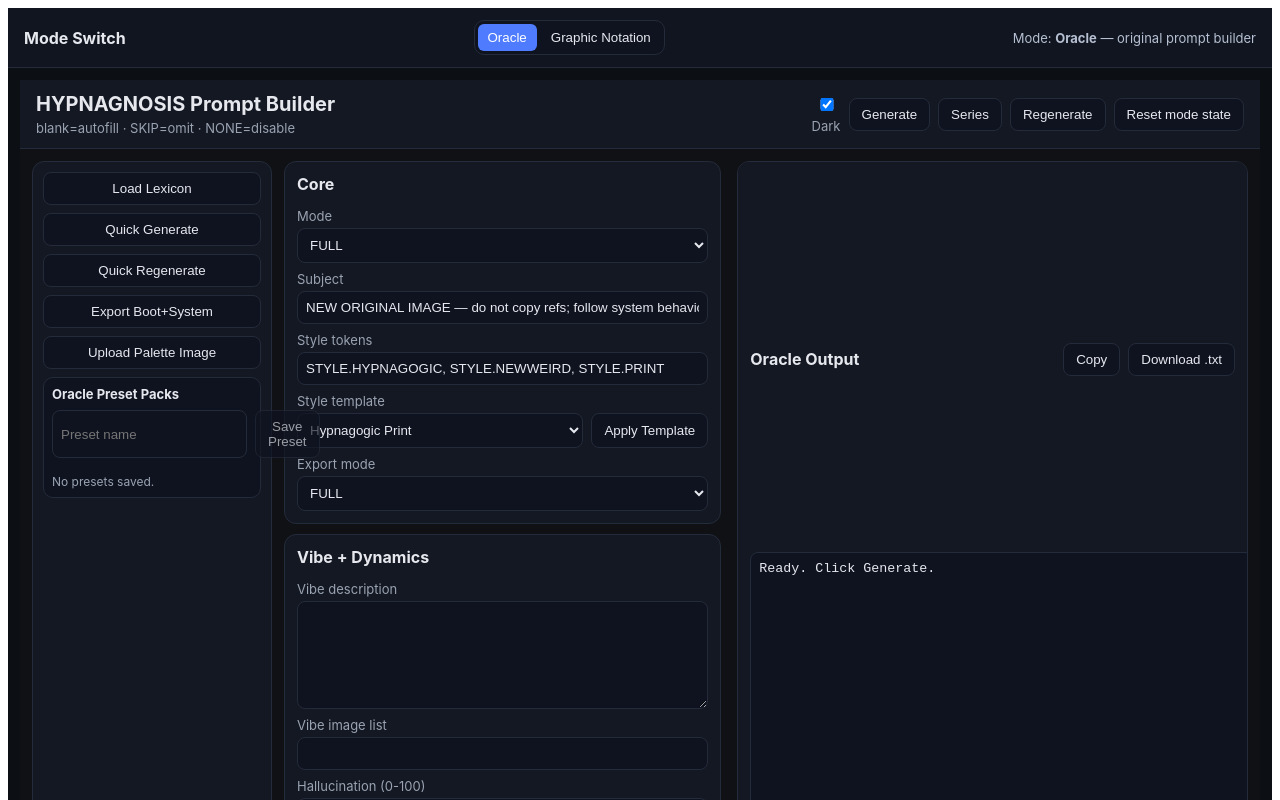
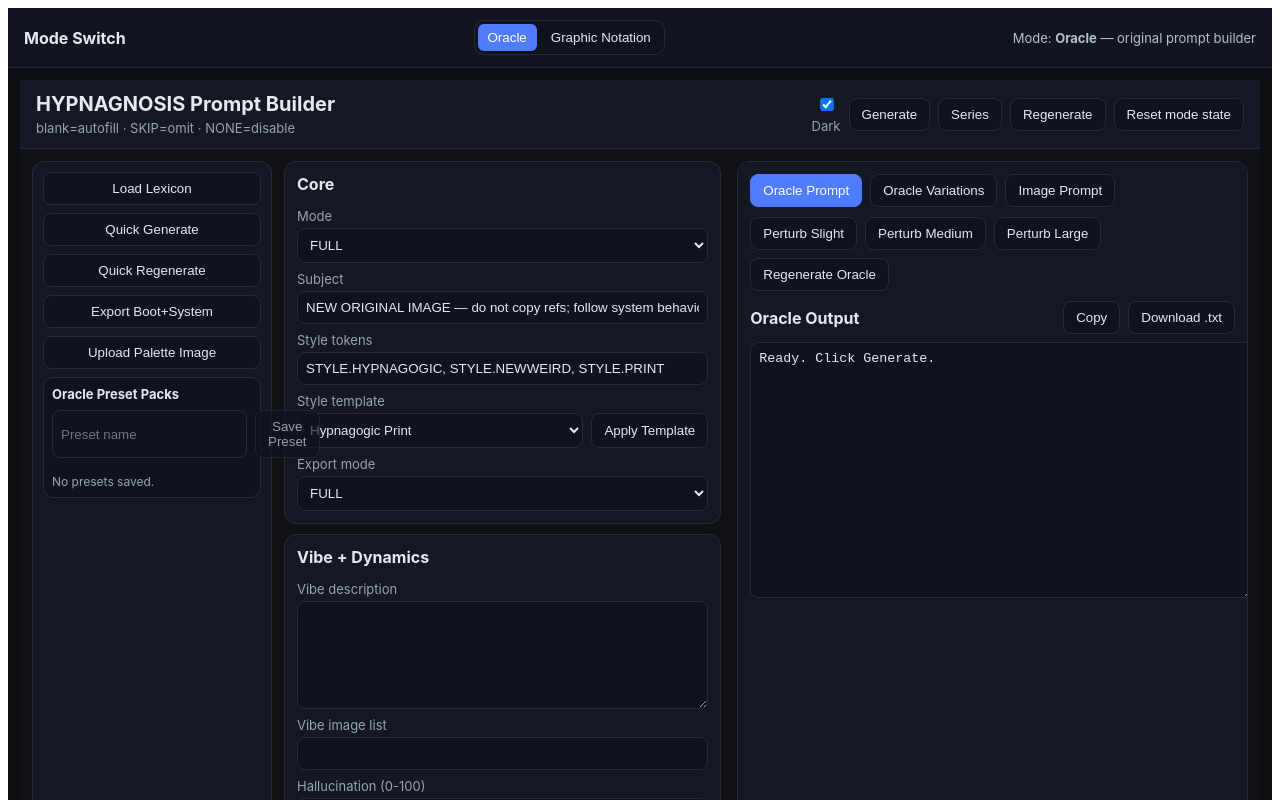
Before and after one commit to hgw3lls/oracle, a React (Vite) app: page / in a window 1280 px wide. Shown: the top 800 px of the page. Built offline with nearby package versions, Linux system fonts and the light colour scheme.

Commit message:
Add image prompt tab workflow with perturb/regenerate controls

```diff
--- a/src/app/App.tsx
+++ b/src/app/App.tsx
@@ -42,6 +42,34 @@ const MODE_META = {
 };
 
 type BuilderMode = 'oracle' | 'graphicNotation';
+type OutputTab = 'oraclePrompt' | 'oracleVariations' | 'imagePrompt';
+type PerturbationStrength = 'slight' | 'medium' | 'large';
+
+const PERTURBATION_MAP: Record<PerturbationStrength, string[]> = {
+  slight: ['with subtle compositional drift', 'introduce minor texture variance', 'slightly shift tonal rhythm'],
+  medium: ['remix framing and mark density', 'amplify contrast and symbolic layering', 'push palette tension with controlled artifacts'],
+  large: ['radically recompose with surreal spatial discontinuities', 'perform an aggressive stylistic mutation', 'replace visual grammar with high-voltage abstraction'],
+};
+
+const uniquePromptLines = (text: string) => {
+  const lines = text
+    .split('\n')
+    .map((line) => line.trim())
+    .filter(Boolean);
+  return Array.from(new Set(lines));
+};
+
+const perturbPromptText = (text: string, strength: PerturbationStrength) => {
+  const lines = uniquePromptLines(text);
+  if (!lines.length) return text;
+
+  return lines
+    .map((line, index) => {
+      const modifier = PERTURBATION_MAP[strength][index % PERTURBATION_MAP[strength].length];
+      return `${line}; ${modifier}`;
+    })
+    .join('\n');
+};
 
 const canUseStorage = () => typeof window !== 'undefined' && typeof window.localStorage !== 'undefined';
 
@@ -126,13 +154,16 @@ function OracleApp() {
   const [form, setForm] = useState<FormState>(() => loadStoredOracleForm());
   const [series, setSeries] = useState<GeneratedState[]>([]);
   const [output, setOutput] = useState('Ready. Click Generate.');
+  const [variationOutput, setVariationOutput] = useState('Ready. Click Series to build variations.');
   const [imagePromptOutput, setImagePromptOutput] = useState('Ready. Generate to build an image-specific prompt.');
+  const [imageVariationOutput, setImageVariationOutput] = useState('Ready. Click Series to generate image variations.');
   const [status, setStatus] = useState('Ready.');
   const [dark, setDark] = useState(true);
   const [lexicon, setLexicon] = useState<Record<string, unknown>>({});
   const [selectedStyleTemplate, setSelectedStyleTemplate] = useState(ORACLE_STYLE_TEMPLATES[0].label);
   const [isExtractingPalette, setIsExtractingPalette] = useState(false);
   const [lastRunMode, setLastRunMode] = useState<'single' | 'series'>('single');
+  const [activeOutputTab, setActiveOutputTab] = useState<OutputTab>('oraclePrompt');
   const fileInputRef = useRef<HTMLInputElement>(null);
   const paletteImageInputRef = useRef<HTMLInputElement>(null);
 
@@ -149,25 +180,65 @@ function OracleApp() {
     try {
       const next = generateSeries(form, lexicon);
       setSeries(next);
-      const firstImagePrompt = next[0]?.prompt ?? '';
+      const firstPrompt = next[0]?.prompt ?? '';
+      const variationPrompt = next.map((s) => `=== STATE ${s.index} ===\n${s.prompt}`).join('\n\n');
 
       if (asSeries) {
-        setOutput(next.map((s) => `=== STATE ${s.index} ===\n${s.prompt}`).join('\n\n'));
+        setOutput(firstPrompt);
+        setVariationOutput(variationPrompt);
         setStatus(`Generated ${next.length} states.`);
       } else {
-        setOutput(next[0]?.prompt ?? '');
+        setOutput(firstPrompt);
+        setVariationOutput(variationPrompt);
         setStatus('Generated 1 prompt.');
       }
 
       const imagePromptStates = generateSeries({ ...form, exportMode: 'IMAGE' }, lexicon);
+      const firstImagePrompt = imagePromptStates[0]?.prompt ?? firstPrompt;
+      const imageVariationPrompt = imagePromptStates.map((state) => `=== IMAGE STATE ${state.index} ===\n${state.prompt}`).join('\n\n');
+
       setImagePromptOutput(
-        asSeries
-          ? imagePromptStates.map((state) => `=== IMAGE STATE ${state.index} ===\n${state.prompt}`).join('\n\n')
-          : (imagePromptStates[0]?.prompt ?? firstImagePrompt),
+        firstImagePrompt,
       );
+      setImageVariationOutput(imageVariationPrompt);
+
+      if (asSeries) {
+        setActiveOutputTab('oracleVariations');
+      }
+
       setLastRunMode(asSeries ? 'series' : 'single');
     } catch (error) {
       setStatus(error instanceof Error ? error.message : 'Generation failed');
+    }
+  };
+
+  const perturbPrompt = (target: 'oracle' | 'image', strength: PerturbationStrength) => {
+    if (target === 'oracle') {
+      setOutput((current) => perturbPromptText(current, strength));
+      setVariationOutput((current) => perturbPromptText(current, strength));
+      setStatus(`Applied ${strength} perturbation to Oracle prompt outputs.`);
+      return;
+    }
+
+    setImagePromptOutput((current) => perturbPromptText(current, strength));
+    setImageVariationOutput((current) => perturbPromptText(current, strength));
+    setStatus(`Applied ${strength} perturbation to image prompt outputs.`);
+  };
+
+  const regeneratePromptFamily = (target: 'oracle' | 'image') => {
+    if (target === 'oracle') {
+      runGenerate(lastRunMode === 'series');
+      setStatus('Regenerated Oracle prompt family.');
+      return;
+    }
+
+    try {
+      const imagePromptStates = generateSeries({ ...form, exportMode: 'IMAGE' }, lexicon);
+      setImagePromptOutput(imagePromptStates[0]?.prompt ?? '');
+      setImageVariationOutput(imagePromptStates.map((state) => `=== IMAGE STATE ${state.index} ===\n${state.prompt}`).join('\n\n'));
+      setStatus('Regenerated image prompt family.');
+    } catch (error) {
+      setStatus(error instanceof Error ? error.message : 'Image regeneration failed');
     }
   };
 
@@ -225,7 +296,9 @@ function OracleApp() {
     setForm(defaultFormState());
     setSeries([]);
     setOutput('Ready. Click Generate.');
+    setVariationOutput('Ready. Click Series to build variations.');
     setImagePromptOutput('Ready. Generate to build an image-specific prompt.');
+    setImageVariationOutput('Ready. Click Series to generate image variations.');
     setStatus('Oracle mode reset to defaults.');
     setLexicon({});
     setSelectedStyleTemplate(ORACLE_STYLE_TEMPLATES[0].label);
@@ -344,8 +417,48 @@ function OracleApp() {
         </section>
 
         <section className="output">
-          <OutputPanel title="Oracle Output" textOutput={output} />
-          <OutputPanel title="Image Generation Prompt" textOutput={imagePromptOutput} />
+          <div className="output-tabs" role="tablist" aria-label="Prompt output views">
+            <button type="button" role="tab" aria-selected={activeOutputTab === 'oraclePrompt'} className={activeOutputTab === 'oraclePrompt' ? 'active' : ''} onClick={() => setActiveOutputTab('oraclePrompt')}>Oracle Prompt</button>
+            <button type="button" role="tab" aria-selected={activeOutputTab === 'oracleVariations'} className={activeOutputTab === 'oracleVariations' ? 'active' : ''} onClick={() => setActiveOutputTab('oracleVariations')}>Oracle Variations</button>
+            <button type="button" role="tab" aria-selected={activeOutputTab === 'imagePrompt'} className={activeOutputTab === 'imagePrompt' ? 'active' : ''} onClick={() => setActiveOutputTab('imagePrompt')}>Image Prompt</button>
+          </div>
+
+          {activeOutputTab === 'oraclePrompt' ? (
+            <>
+              <div className="output-actions-bar">
+                <button type="button" onClick={() => perturbPrompt('oracle', 'slight')}>Perturb Slight</button>
+                <button type="button" onClick={() => perturbPrompt('oracle', 'medium')}>Perturb Medium</button>
+                <button type="button" onClick={() => perturbPrompt('oracle', 'large')}>Perturb Large</button>
+                <button type="button" onClick={() => regeneratePromptFamily('oracle')}>Regenerate Oracle</button>
+              </div>
+              <OutputPanel title="Oracle Output" textOutput={output} />
+            </>
+          ) : null}
+
+          {activeOutputTab === 'oracleVariations' ? (
+            <>
+              <div className="output-actions-bar">
+                <button type="button" onClick={() => perturbPrompt('oracle', 'slight')}>Perturb Slight</button>
+                <button type="button" onClick={() => perturbPrompt('oracle', 'medium')}>Perturb Medium</button>
+                <button type="button" onClick={() => perturbPrompt('oracle', 'large')}>Perturb Large</button>
+                <button type="button" onClick={() => regeneratePromptFamily('oracle')}>Regenerate Oracle</button>
+              </div>
+              <OutputPanel title="Oracle Variations" textOutput={variationOutput} />
+            </>
+          ) : null}
+
+          {activeOutputTab === 'imagePrompt' ? (
+            <>
+              <div className="output-actions-bar">
+                <button type="button" onClick={() => perturbPrompt('image', 'slight')}>Perturb Slight</button>
+                <button type="button" onClick={() => perturbPrompt('image', 'medium')}>Perturb Medium</button>
+                <button type="button" onClick={() => perturbPrompt('image', 'large')}>Perturb Large</button>
+                <button type="button" onClick={() => regeneratePromptFamily('image')}>Regenerate Image</button>
+              </div>
+              <OutputPanel title="Image Generation Prompt" textOutput={imagePromptOutput} />
+              <OutputPanel title="Image Prompt Variations" textOutput={imageVariationOutput} />
+            </>
+          ) : null}
         </section>
       </main>
       <footer className="status">{status}</footer>
--- a/src/app/app.css
+++ b/src/app/app.css
@@ -32,9 +32,14 @@ textarea { min-height:90px; }
 .checks { display:grid; grid-template-columns:repeat(2,minmax(0,1fr)); gap:6px; }
 .palette-preview { display:flex; gap:6px; flex-wrap:wrap; }
 .palette-preview span { width:24px; height:24px; border-radius:6px; border:1px solid var(--border); display:inline-block; }
-.output { padding:12px; display:grid; grid-template-rows: repeat(2, minmax(0, 1fr)); gap:10px; overflow:auto; }
+.output { padding:12px; display:grid; grid-auto-rows:minmax(0,auto); gap:10px; overflow:auto; align-content:start; }
 .output textarea { height:100%; min-height:300px; }
 .status { background:var(--panel); padding:8px 12px; color:var(--muted); border-top:1px solid var(--border); }
+
+
+.output-tabs { display:flex; gap:8px; flex-wrap:wrap; }
+.output-tabs button.active { background:var(--accent); color:#fff; border-color:var(--accent); }
+.output-actions-bar { display:flex; gap:8px; flex-wrap:wrap; }
 
 .output-panel { display:grid; gap:8px; }
 .output-panel-header { display:flex; justify-content:space-between; align-items:center; gap:8px; flex-wrap:wrap; }
```
